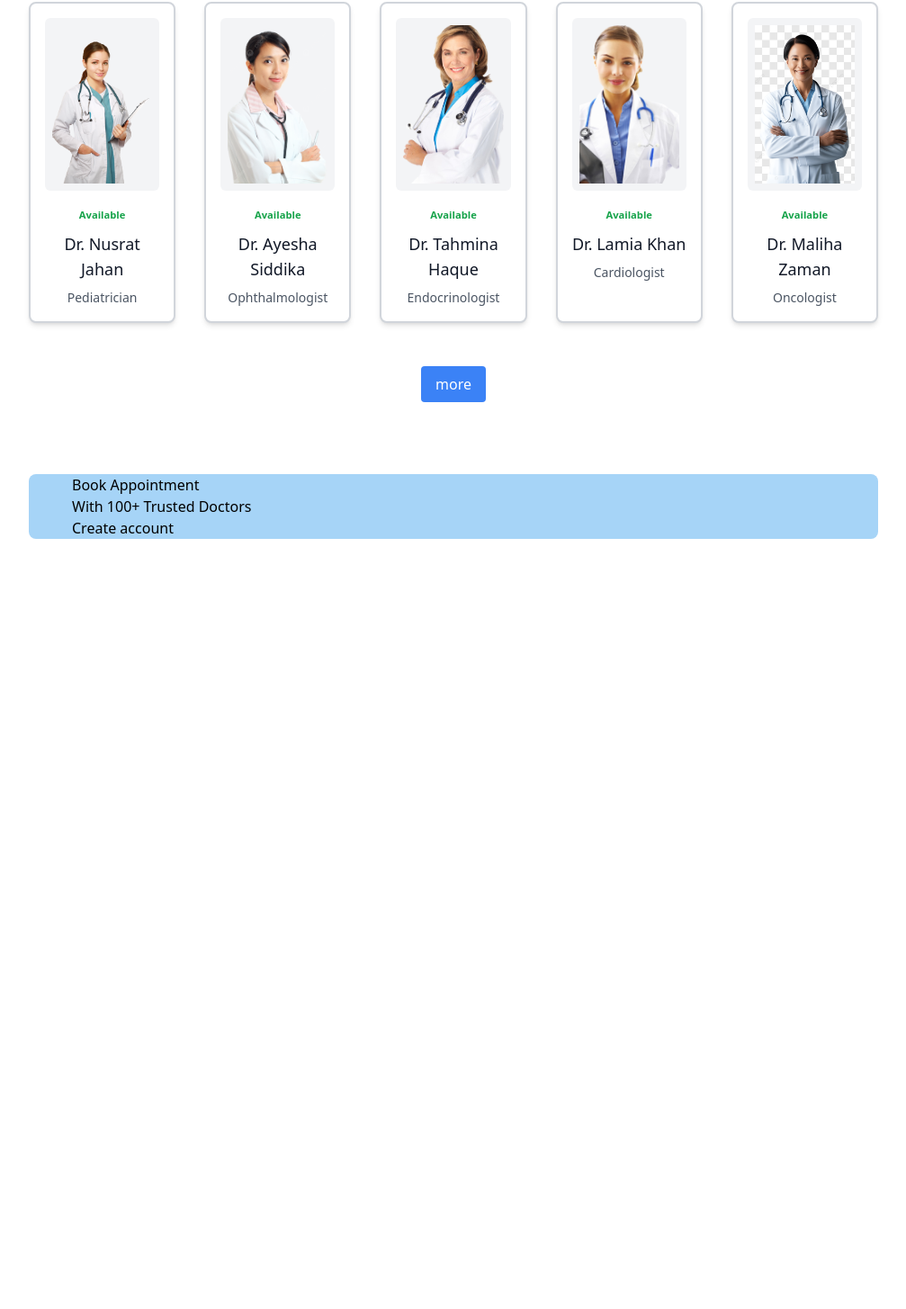
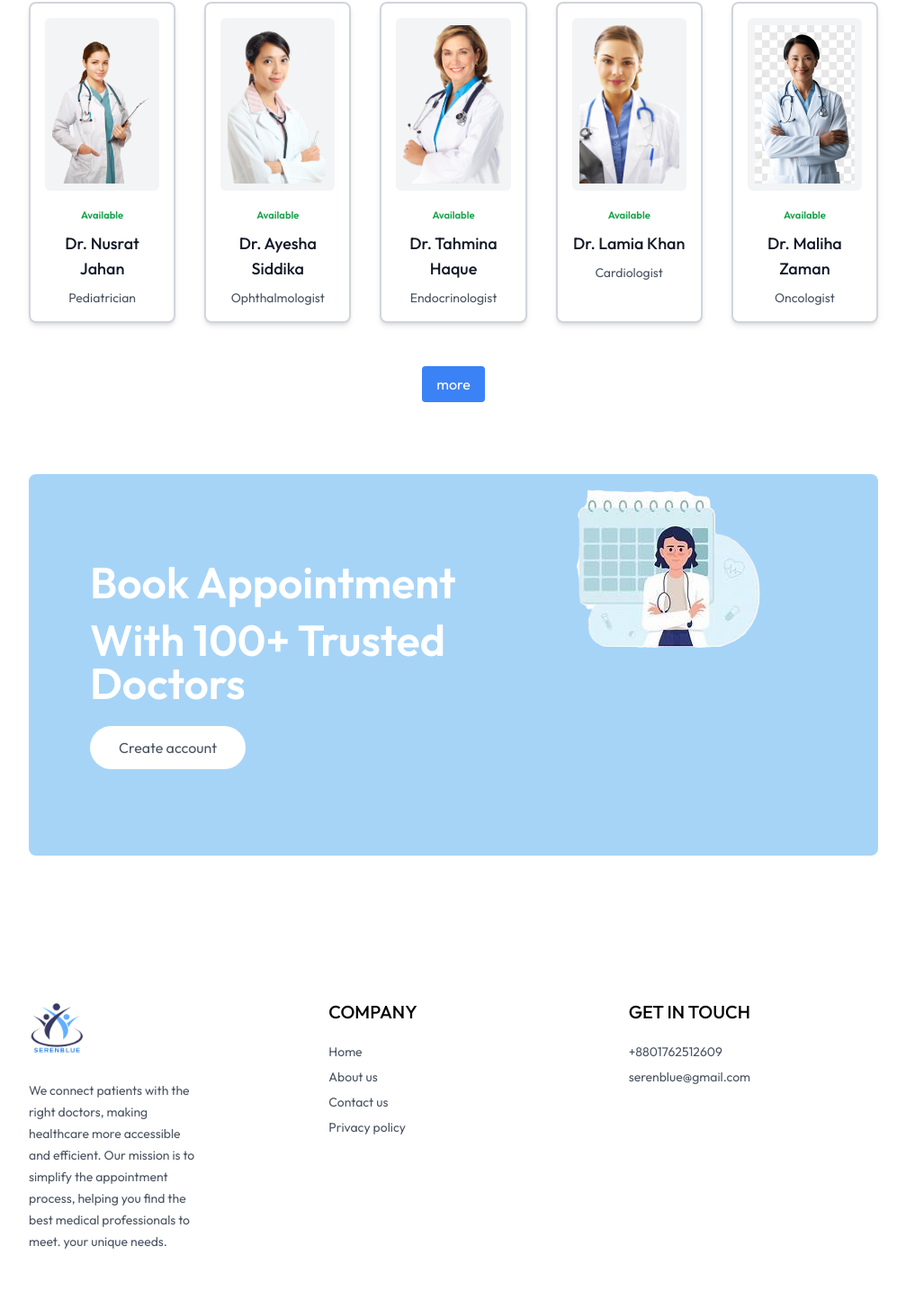
Before and after one commit to Buzcode/seren-blue, a React (Vite) app in the folder frontend/: page / in a window 1280 px wide. Shown: the part 1580-3035 px from the top of the page at 90% size, without its empty margins (136-1143 px from the left). Before the commit the page ends 2259 px from the top, so only its background shows below. Built offline with nearby package versions, Linux system fonts and the light colour scheme.

Commit message:
local repo push

```diff
--- a/frontend/src/App.jsx
+++ b/frontend/src/App.jsx
@@ -9,6 +9,7 @@ import MyProfile from './pages/MyProfile'
 import MyAppointments from './pages/MyAppointments'
 import Appointment from './pages/Appointment'
 import Navigation_bar from './components/Navigation_bar'
+import Footer from './components/footer'
 
 const App = () => {
   return (
@@ -25,6 +26,7 @@ const App = () => {
         <Route path='/my-appointments' element={<MyAppointments />} />
         <Route path='/appointment:docID' element={<Appointment />} />
       </Routes>
+      <Footer />
     </div>
   )
 }
--- a/frontend/src/components/Banner.jsx
+++ b/frontend/src/components/Banner.jsx
@@ -1,24 +1,34 @@
-import React from 'react'
-import { assets } from '../assets/assets'
+import React from 'react';
+import { assets } from '../assets/assets';
+import { useNavigate } from 'react-router-dom';
 
 const Banner = () => {
+  const navigate = useNavigate()
     return (
-    <div className='flex bg-primary rounded-lg px-6 sm:px-10 md:px-14 lg:px-12 my-20 md:mx-10'>
+        <div className='flex bg-primary rounded-lg px-6 sm:px-10 md:px-14 lg:px-12 my-20 md:mx-10 relative overflow-hidden'>
             {/*-------left side--------*/}
-      <div>
-        <div>
+            <div className='flex-1 py-8 sm:py-10 md:py-16 lg:py-24 lg:pl-5'>
+                <div className='text-xl sm:text-2xl md:text-3xl lg:text-5xl font-semibold text-white'>
                     <p>Book Appointment</p>
-            <p>With 100+ Trusted Doctors</p>
+                    <p className='mt-4'>With 100+ Trusted Doctors</p>
                 </div>
-        <button>Create account</button>
+                <button onClick={()=>{navigate('/login'); scrollTo(0.0) }} className='bg-white text-sm sm:text-base text-gray-600 px-8 py-3 rounded-full mt-6 hover:scale-105 transition-all'>
+                    Create account
+                </button>
             </div>
 
             {/*-------right side--------*/}
-       <div>
-        <img src={assets.appointment_img} alt= ""/>
+            <div className='hidden md:block md:w-1/2 lg:w-[370px] relative flex justify-center items-center'>
+              <div className='max-w-full max-h-full flex items-center justify-center'>
+                 <img
+                    className='object-contain'
+                    src={assets.appointment_img}
+                    alt=''
+                  />
               </div>
             </div>
-  )
-}
+        </div>
+    );
+};
 
-export default Banner
+export default Banner;
--- /dev/null
+++ b/frontend/src/components/Footer.jsx
@@ -0,0 +1,50 @@
+import React from "react";
+import { assets } from "../assets/assets";
+
+const Footer = () => {
+  return (
+    <div className="md:mx-10">
+      <div className="flex flex-col sm:flex-row gap-14 my-10 mt-40 text-sm">
+        {/*-----left section---- */}
+        <div className="flex-1 flex flex-col justify-start">
+          <img className="mb-6 w-16" src={assets.logo} alt=" " />
+          <p className="w-full md:w-2/3 text-gray-600 leading-6">
+            We connect patients with the right doctors, making healthcare more
+            accessible and efficient. Our mission is to simplify the appointment
+            process, helping you find the best medical professionals to meet.
+            your unique needs.
+          </p>
+        </div>
+
+        {/*-----center section---- */}
+        <div className="flex-1">
+          <p className="text-xl font-medium mb-5">COMPANY</p>
+          <ul className="flex flex-col gap-2 text-gray-600">
+            <li>Home</li>
+            <li>About us</li>
+            <li>Contact us</li>
+            <li>Privacy policy</li>
+          </ul>
+        </div>
+
+        {/*-----right section---- */}
+        <div className="flex-1">
+          <p className="text-xl font-medium mb-5">GET IN TOUCH</p>
+          <ul className="flex flex-col gap-2 text-gray-600">
+            <li>+8801762512609</li>
+            <li>serenblue@gmail.com</li>
+          </ul>
+        </div>
+      </div>
+      {/*-----copyright-----*/}
+      <div className="flex justify-center">
+        <hr />
+        <p className="py-5 text-sm text-center w-full">
+          Copyright 2025@ prescription All Right Reserved
+        </p>
+      </div>
+    </div>
+  );
+};
+
+export default Footer;
--- a/frontend/src/components/Navigation_bar.jsx
+++ b/frontend/src/components/Navigation_bar.jsx
@@ -7,7 +7,7 @@ const Navigation_bar = () => {
     const [token, setToken] = useState(true)
   return (
     <div className='flex items-center justify-between text-sm py-4 mb-5 border-b border-b-gray-400'>
-        <img className='w-16 h-auto cursor-pointer' src={assets.logo} alt=""/>
+        <img onClick={()=>navigate('/')}className='w-16 h-auto cursor-pointer' src={assets.logo} alt=""/>
         <ul className='flex md:flex md:items-center gap-5 font-medium'>
             <NavLink to='/'>
                 <li className='py-1'>HOME</li>
--- a/frontend/src/index.css
+++ b/frontend/src/index.css
@@ -1,6 +1,11 @@
+@import url('https://fonts.googleapis.com/css2?family=Lato:ital,wght@0,100;0,300;0,400;0,700;0,900;1,100;1,300;1,400;1,700;1,900&family=Outfit:wght@100..900&display=swap');
 @tailwind base;
 @tailwind components;
 @tailwind utilities;
+
+*{
+    font-family: Outfit;
+}
 
 .active hr{
     @apply block
--- a/frontend/src/pages/Doctors.jsx
+++ b/frontend/src/pages/Doctors.jsx
@@ -1,11 +1,148 @@
-import React from 'react'
+import React, { useContext, useEffect, useState } from 'react';
+import { useNavigate, useParams } from 'react-router-dom';
+import { AppContext } from '../context/AppContext';
 
 const Doctors = () => {
-  return (
-    <div>
+    const { speciality } = useParams();
+    const [filterDoc, setFilterDoc] = useState([]);
+    const navigate = useNavigate();
+    const { doctors } = useContext(AppContext);
 
-    </div>
-  )
-}
+    const applyFilter = () => {
+        if (speciality) {
+            setFilterDoc(doctors.filter((doc) => doc.speciality === speciality));
+        } else {
+            setFilterDoc(doctors);
+        }
+    };
 
-export default Doctors
+    useEffect(() => {
+        applyFilter();
+    }, [doctors, speciality]);
+
+    return (
+        <div className="md:mx-10">
+            <p className="text-gray-600">Browse through the doctors specialist.</p>
+            <div className="flex flex-col sm:flex-row items-start gap-5 mt-5">
+                <div className="flex flex-col gap-4 text-sm text-gray-600">
+                    <p
+                        onClick={() =>
+                            speciality === 'General physician'
+                                ? navigate('/doctors')
+                                : navigate('/doctors/General physician')
+                        }
+                        className={`w-[94w] sm:w-auto pl-3 py-1.5 pr-16 border border-gray-300 rounded transition-all cursor-pointer ${
+                            speciality === 'General physician'
+                                ? 'bg-indigo-100 text-black'
+                                : ''
+                        }`}
+                    >
+                        General physician
+                    </p>
+                    <p
+                        onClick={() =>
+                            speciality === 'Gynecologist'
+                                ? navigate('/doctors')
+                                : navigate('/doctors/Gynecologist')
+                        }
+                        className={`w-[94w] sm:w-auto pl-3 py-1.5 pr-16 border border-gray-300 rounded transition-all cursor-pointer ${
+                            speciality === 'Gynecologist' ? 'bg-indigo-100 text-black' : ''
+                        }`}
+                    >
+                        Gynecologist
+                    </p>
+                    <p
+                        onClick={() =>
+                            speciality === 'Dermatologist'
+                                ? navigate('/doctors')
+                                : navigate('/doctors/Dermatologist')
+                        }
+                        className={`w-[94w] sm:w-auto pl-3 py-1.5 pr-16 border border-gray-300 rounded transition-all cursor-pointer ${
+                            speciality === 'Dermatologist'
+                                ? 'bg-indigo-100 text-black'
+                                : ''
+                        }`}
+                    >
+                        Dermatologist
+                    </p>
+                    <p
+                        onClick={() =>
+                            speciality === 'Pediatrician'
+                                ? navigate('/doctors')
+                                : navigate('/doctors/Pediatrician')
+                        }
+                        className={`w-[94w] sm:w-auto pl-3 py-1.5 pr-16 border border-gray-300 rounded transition-all cursor-pointer ${
+                            speciality === 'Pediatrician'
+                                ? 'bg-indigo-100 text-black'
+                                : ''
+                        }`}
+                    >
+                        Pediatrician
+                    </p>
+                    <p
+                        onClick={() =>
+                            speciality === 'Neurologist'
+                                ? navigate('/doctors')
+                                : navigate('/doctors/Neurologist')
+                        }
+                        className={`w-[94w] sm:w-auto pl-3 py-1.5 pr-16 border border-gray-300 rounded transition-all cursor-pointer ${
+                            speciality === 'Neurologist'
+                                ? 'bg-indigo-100 text-black'
+                                : ''
+                        }`}
+                    >
+                        Neurologist
+                    </p>
+                    <p
+                        onClick={() =>
+                            speciality === 'Gastroenterologist'
+                                ? navigate('/doctors')
+                                : navigate('/doctors/Gastroenterologist')
+                        }
+                        className={`w-[94w] sm:w-auto pl-3 py-1.5 pr-16 border border-gray-300 rounded transition-all cursor-pointer ${
+                            speciality === 'Gastroenterologist'
+                                ? 'bg-indigo-100 text-black'
+                                : ''
+                        }`}
+                    >
+                        Gastroenterologist
+                    </p>
+                </div>
+                <div className="w-full grid grid-cols-1 sm:grid-cols-2 gap-4 gap-y-6">
+                    {filterDoc.map((item, index) => (
+                        <div
+                            key={index}
+                            className="flex flex-col bg-white shadow-md rounded-lg p-4 hover:border-blue-500 transition-colors duration-200 border-2 border-gray-300 cursor-pointer"
+                            onClick={() => navigate(`/appointment/${item._id}`)}
+                        >
+                            {/* Image container with border, hover and padding and sizing */}
+                            <div className="w-full h-48 mb-4 rounded-md overflow-hidden p-2 bg-gray-100 flex items-center justify-center">
+                                <img
+                                    src={item.image}
+                                    alt={item.name}
+                                    className="max-w-full max-h-full object-contain"
+                                />
+                            </div>
+                            {/* Info Container with flex, centering and text styling */}
+                            <div className="flex items-center gap-2 text-sm text-center text-gray-900 flex-col items-start">
+                                <div>
+                                    <p>
+                                        <small className="text-green-600 font-semibold">
+                                            Available
+                                        </small>
+                                    </p>
+                                </div>
+                                <p className="text-gray-900 text-lg font-medium">
+                                    {item.name}
+                                </p>
+                                <p className="text-gray-600 text-sm">{item.speciality}</p>
+                            </div>
+                        </div>
+                    ))}
+                </div>
+            </div>
+        </div>
+    );
+};
+
+export default Doctors;
```
Also changed, not shown: frontend/src/assets/assets.js (+5 -2 lines). Lines whose indentation alone changed are shown as unchanged.
